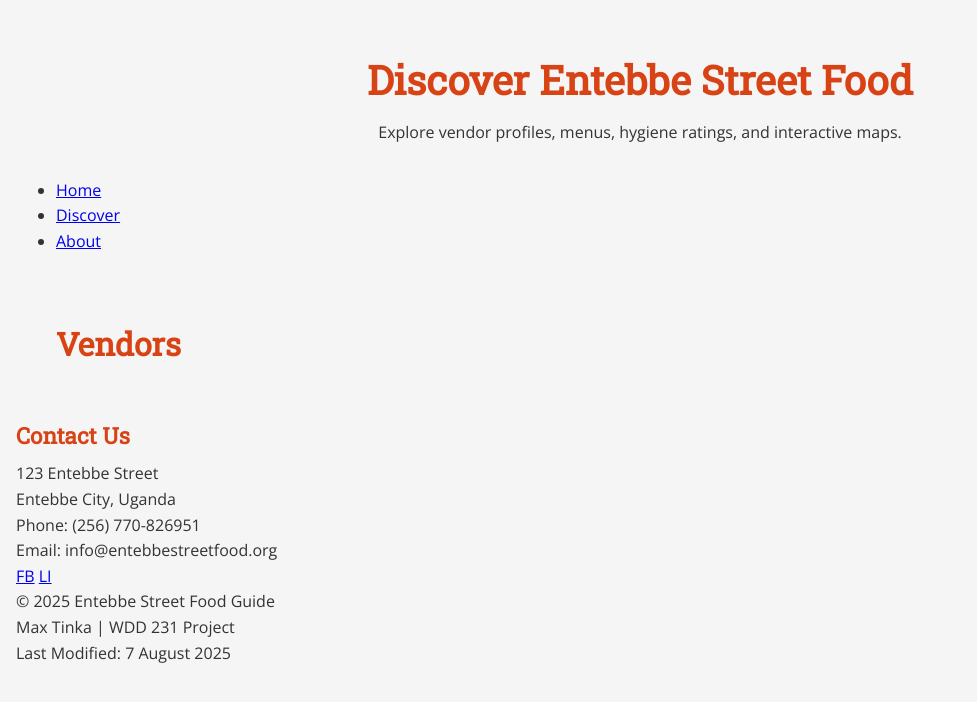
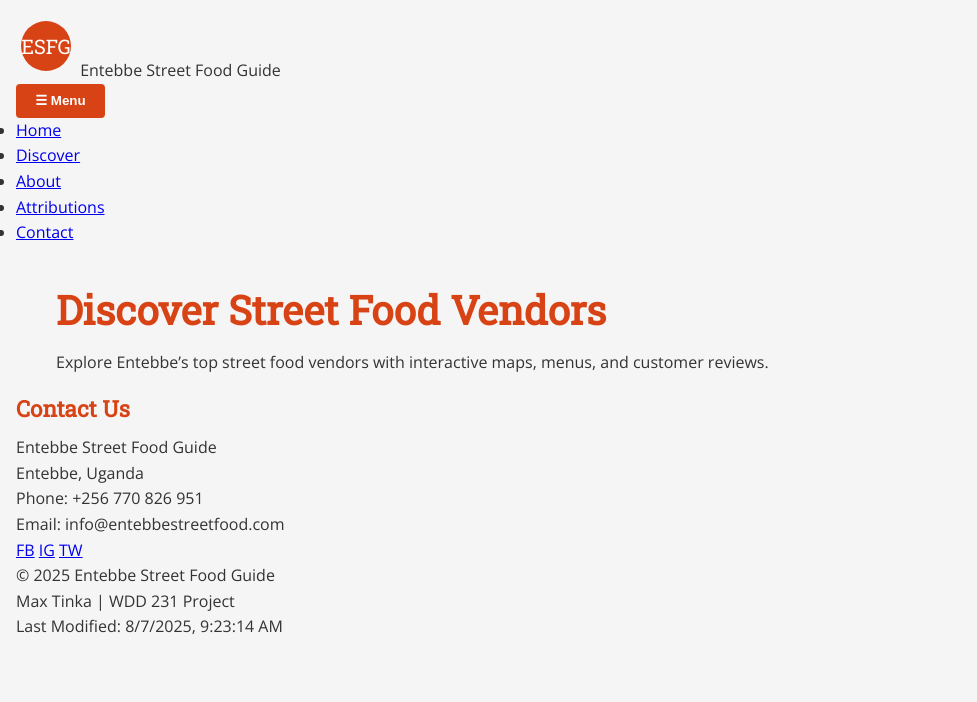
Before and after one commit to MaxTinka/wdd231, a plain HTML site: page final/final/discover.html in a window 1280 px wide. Shown: the whole page, without its empty margins (0-977 px from the left). Drawn offline with nearby package versions, Linux system fonts and the light colour scheme; a script that the page names is missing.

Commit message:
Update discover.html

```diff
--- a/final/final/discover.html
+++ b/final/final/discover.html
@@ -3,10 +3,10 @@
 <head>
   <meta charset="UTF-8" />
   <meta name="viewport" content="width=device-width, initial-scale=1.0" />
-  <meta name="description" content="Discover Entebbe's best street food spots with interactive maps and detailed vendor information." />
+  <meta name="description" content="Discover the best street food vendors in Entebbe with interactive maps and reviews." />
   <meta name="author" content="Entebbe Street Food Guide" />
   <meta property="og:title" content="Discover – Entebbe Street Food Guide" />
-  <meta property="og:description" content="Explore Entebbe's street food vendors with detailed profiles and maps." />
+  <meta property="og:description" content="Discover the best street food vendors in Entebbe with interactive maps and reviews." />
   <meta property="og:type" content="website" />
   <meta property="og:image" content="images/og-image.jpg" />
   <meta property="og:url" content="https://yourdomain.com/discover.html" />
@@ -23,25 +23,37 @@
   <link rel="stylesheet" href="styles/main.css" />
 </head>
 <body>
-  <header class="container text-center">
-    <h1>Discover Entebbe Street Food</h1>
-    <p>Explore vendor profiles, menus, hygiene ratings, and interactive maps.</p>
+  <header>
+    <div class="header-container">
+      <div class="logo" aria-label="Entebbe Street Food Guide Logo">
+        <svg width="60" height="60" viewBox="0 0 60 60" aria-hidden="true">
+          <circle cx="30" cy="30" r="25" fill="#d84315" />
+          <text x="30" y="38" font-family="Roboto Slab" font-size="20" fill="white" text-anchor="middle">ESFG</text>
+        </svg>
+        <span class="name">Entebbe Street Food Guide</span>
+      </div>
+      <button id="menu-button" aria-expanded="false" aria-label="Navigation menu" aria-controls="primary-nav">
+        <span class="hamburger-icon">☰</span>
+        <span class="sr-only">Menu</span>
+      </button>
+    </div>
+    <nav id="primary-nav" aria-label="Primary navigation">
+      <ul>
+        <li><a href="index.html">Home</a></li>
+        <li><a href="discover.html" aria-current="page">Discover</a></li>
+        <li><a href="about.html">About</a></li>
+        <li><a href="attributions.html">Attributions</a></li>
+        <li><a href="contact.html">Contact</a></li>
+      </ul>
+    </nav>
   </header>
 
-  <nav class="container">
-    <ul class="nav">
-      <li><a href="index.html">Home</a></li>
-      <li><a href="discover.html" aria-current="page">Discover</a></li>
-      <li><a href="about.html">About</a></li>
-    </ul>
-  </nav>
+  <main class="container">
+    <h1>Discover Street Food Vendors</h1>
+    <p>Explore Entebbe’s top street food vendors with interactive maps, menus, and customer reviews.</p>
 
-  <main class="container">
-    <section>
-      <h2>Vendors</h2>
-      <div id="vendor-list" class="grid">
-        <!-- Vendors dynamically loaded by JS -->
-      </div>
+    <section id="vendors-list" class="grid">
+      <!-- Vendor cards generated by JavaScript -->
     </section>
   </main>
 
@@ -49,14 +61,15 @@
     <div class="footer-content">
       <div class="contact-info">
         <h3>Contact Us</h3>
-        <p>123 Entebbe Street</p>
-        <p>Entebbe City, Uganda</p>
-        <p>Phone: (256) 770-826951</p>
-        <p>Email: info@entebbestreetfood.org</p>
+        <p>Entebbe Street Food Guide</p>
+        <p>Entebbe, Uganda</p>
+        <p>Phone: +256 770 826 951</p>
+        <p>Email: info@entebbestreetfood.com</p>
       </div>
       <div class="social-media">
         <a href="#" aria-label="Facebook">FB</a>
-        <a href="#" aria-label="LinkedIn">LI</a>
+        <a href="#" aria-label="Instagram">IG</a>
+        <a href="#" aria-label="Twitter">TW</a>
       </div>
       <div class="development-info">
         <p>&copy; <span id="current-year"></span> Entebbe Street Food Guide</p>
@@ -66,15 +79,19 @@
     </div>
   </footer>
 
-  <!-- Scripts -->
   <script type="module" src="scripts/vendor-data.js"></script>
 
   <script>
     document.getElementById('current-year').textContent = new Date().getFullYear();
+    document.getElementById('lastModified').textContent = new Date(document.lastModified).toLocaleString();
 
-    const lastModified = new Date(document.lastModified);
-    const options = { year: 'numeric', month: 'long', day: 'numeric' };
-    document.getElementById('lastModified').textContent = lastModified.toLocaleDateString('en-GB', options);
+    const menuButton = document.getElementById('menu-button');
+    const primaryNav = document.getElementById('primary-nav');
+    menuButton.addEventListener('click', () => {
+      const expanded = menuButton.getAttribute('aria-expanded') === 'true' || false;
+      menuButton.setAttribute('aria-expanded', !expanded);
+      primaryNav.classList.toggle('open');
+    });
   </script>
 </body>
 </html>
```
